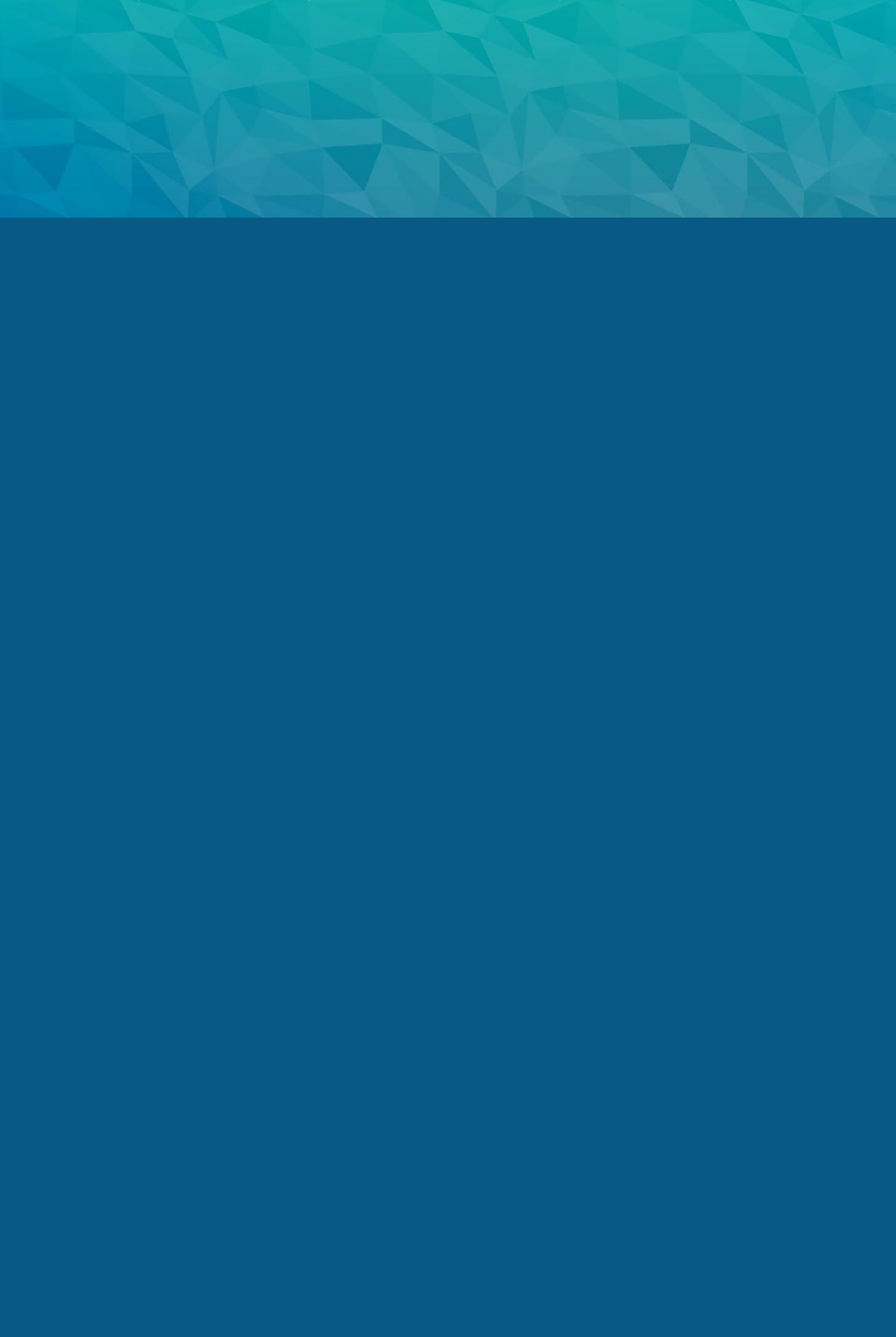
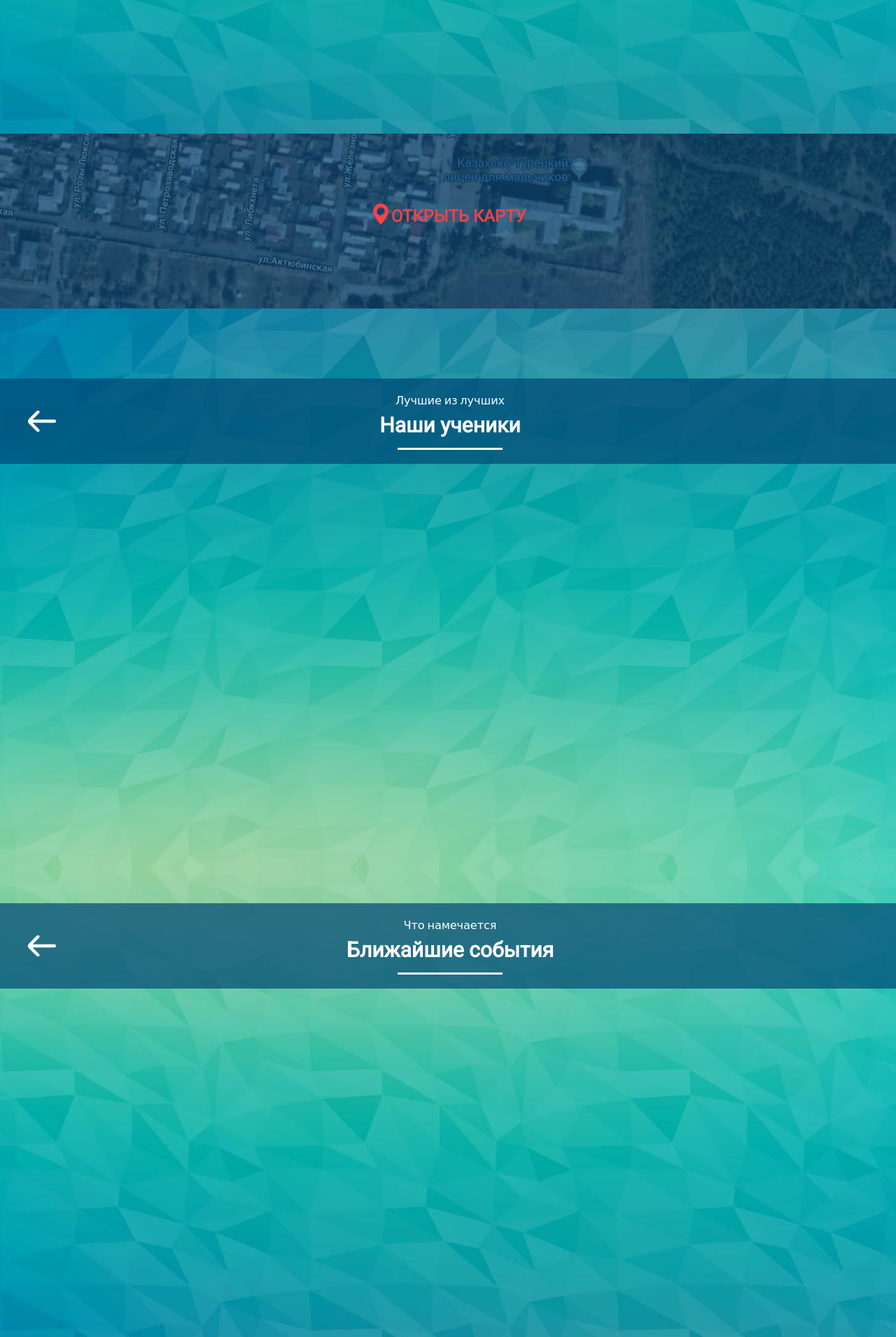
Before and after one commit to Lelxuch/RepProject, a PHP site: page / in a window 1280 px wide. Shown: the part 4489-6400 px from the top of the page at 70% size. Before the commit the page ends 4800 px from the top, so only its background shows below. Run offline with PHP 8.4, Linux system fonts and the light colour scheme; some web fonts are replaced.

Commit message:
map added

```diff
--- a/assets/style/style.css
+++ b/assets/style/style.css
@@ -667,17 +667,21 @@ h1, h2, h3, h4, h5, h6{
 	background-size: cover;
 
 	padding: 15px 0px;
-	margin-top: 60px;
+	margin-top: 0px;
 }
 
 .competition_header{
 	display: flex;
 	justify-content: flex-start;
 	align-items: center;
+
+	text-align: center;
+
+	margin: 0 auto;
 }
 
 .competition_head_item{
-	width: 44%;
+	width: 34%;
 }
 
 .competition_head_arrow{
@@ -694,6 +698,7 @@ h1, h2, h3, h4, h5, h6{
 .competition_head_title{
 	font-size: 30px;
 	font-weight: 700;
+	margin: 0 auto;
 }
 
 .competition_head_title::after{
@@ -705,6 +710,7 @@ h1, h2, h3, h4, h5, h6{
 	width: 150px;
 	height: 3px;
 
+	margin: 0 auto;
 	margin-top: 10px;
 }
 
@@ -736,3 +742,371 @@ h1, h2, h3, h4, h5, h6{
 
 	margin-top: 7%;
 }
+/*Map*/
+.map{
+	background: url("../images/map/map_background.jpg") no-repeat center;
+	background: cover;
+	height: 250px;
+	width: 100%;
+
+	margin-top: -120px;
+}
+.map_content{
+	display: flex;
+	justify-content: center;
+	align-items: center;
+
+	text-align: center;
+
+	margin: 0 auto;
+}
+
+.map_item{
+	margin-top: 100px;
+	display: flex;
+	justify-content: flex-start;
+}
+
+.map_flag{
+	width: 30px;
+	height: 30px;
+}
+
+.map_title{
+	text-decoration: none;
+	text-transform: uppercase;
+
+	font-size: 24px;
+	font-weight: 700;
+}
+
+.map_link{
+	text-decoration: none;
+	color: #ea4349;
+}
+
+.map_link:hover{
+	text-decoration: underline;
+}
+
+/*The best*/
+.rating{
+	display: flex;
+	flex-direction: column;
+	justify-content: flex-start;
+
+	background: url("../images/rating/rating_background.jpg") no-repeat center;
+	background-size: cover;
+
+	width: 100%;
+	height: 100vh;
+}
+
+/*Admission -> Header*/
+.rating_all_header{
+	background: url("../images/filler/lightdark_blue_filler.png") no-repeat center;
+	background-size: cover;
+
+	padding: 20px 0px;
+	margin-top: 100px;
+}
+
+.rating_header{
+	display: flex;
+	justify-content: flex-start;
+	align-items: center;
+}
+
+.rating_head_item{
+	width: 33.5%;
+}
+
+.rating_head_arrow{
+	display: flex;
+	width: 100%;
+
+	background: url("../images/arrow/arrow_white.png") no-repeat center;
+	background-size: cover;
+
+	height: 30px;
+	width: 40px;
+}
+
+.rating_head_inner{
+	text-align: center;
+}
+
+.rating_head_title{
+	font-size: 30px;
+	font-weight: 700;
+
+	color: #fff;
+
+	margin: 0 auto;
+}
+
+.rating_head_title:after{
+	display: block;
+	content: "";
+
+	background: #fff;
+
+	width: 150px;
+	height: 3px;
+
+	margin: 0 auto;
+	margin-top: 10px;
+}
+
+.rating_head_subtitle{
+	font-size: 16px;
+	font-family: 'Kaushan Script', cursive;
+
+	color: #fff;
+
+	margin: 0 auto;
+}
+/*Event*/
+.event{
+	display: flex;
+	flex-direction: column;
+	justify-content: flex-start;
+
+	background: url("../images/event/event_background_reverse.jpg") no-repeat center;
+	background-size: cover;
+
+	width: 100%;
+	height: 100vh;
+}
+
+/*Admission -> Header*/
+.event_all_header{
+	background: url("../images/filler/lightdark_blue_filler.png") no-repeat center;
+	background-size: cover;
+
+	padding: 20px 0px;
+	margin-top: 50px;
+}
+
+.event_header{
+	display: flex;
+	justify-content: flex-start;
+	align-items: center;
+}
+
+.event_head_item{
+	width: 33.5%;
+}
+
+.event_head_arrow{
+	display: flex;
+	width: 100%;
+
+	background: url("../images/arrow/arrow_white.png") no-repeat center;
+	background-size: cover;
+
+	height: 30px;
+	width: 40px;
+}
+
+.event_head_inner{
+	text-align: center;
+}
+
+.event_head_title{
+	font-size: 30px;
+	font-weight: 700;
+
+	color: #fff;
+
+	margin: 0 auto;
+}
+
+.event_head_title:after{
+	display: block;
+	content: "";
+
+	background: #fff;
+
+	width: 150px;
+	height: 3px;
+
+	margin: 0 auto;
+	margin-top: 10px;
+}
+
+.event_head_subtitle{
+	font-size: 16px;
+	font-family: 'Kaushan Script', cursive;
+
+	color: #fff;
+
+	margin: 0 auto;
+}
+
+/*Blog*/
+.blog{
+	display: flex;
+	flex-direction: column;
+	justify-content: flex-start;
+
+	background: url("../images/blog/blog_background.jpg") no-repeat center;
+	background-size: cover;
+
+	width: 100%;
+	height: 100vh;
+}
+
+/*Admission -> Header*/
+.blog_all_header{
+	background: url("../images/filler/lightdark_blue_filler.png") no-repeat center;
+	background-size: cover;
+
+	padding: 20px 0px;
+	margin-top: 50px;
+}
+
+.blog_header{
+	display: flex;
+	justify-content: flex-start;
+	align-items: center;
+}
+
+.blog_head_item{
+	width: 33.5%;
+}
+
+.blog_head_arrow{
+	display: flex;
+	width: 100%;
+
+	background: url("../images/arrow/arrow_white.png") no-repeat center;
+	background-size: cover;
+
+	height: 30px;
+	width: 40px;
+}
+
+.blog_head_inner{
+	text-align: center;
+}
+
+.blog_head_title{
+	font-size: 30px;
+	font-weight: 700;
+
+	color: #fff;
+
+	margin: 0 auto;
+}
+
+.blog_head_title:after{
+	display: block;
+	content: "";
+
+	background: #fff;
+
+	width: 150px;
+	height: 3px;
+
+	margin: 0 auto;
+	margin-top: 10px;
+}
+
+.blog_head_subtitle{
+	font-size: 16px;
+	font-family: 'Kaushan Script', cursive;
+
+	color: #fff;
+
+	margin: 0 auto;
+}
+
+/*Blog -> Post*/
+.blog_posts{
+	display: flex;
+	justify-content: center;
+	margin-top: 120px;
+}
+
+.blog_item{
+	width: 30%;
+	margin: 0px 30px;
+}
+
+.blog_item_header{
+	position: relative;
+}
+
+.blog_photo{
+	width: 100%;
+	height: auto;
+}
+
+.blog_date{
+	position: absolute;
+
+	padding: 5px 10px;
+
+	left: -13px;
+	bottom: 15px;
+	z-index: 1;
+
+	font-style: italic;
+	font-weight: 300;
+	text-align: center;
+
+	background: url("../images/filler/lightdark_blue_filler.png");
+}
+
+.blog_date_day{
+	font-size: 30px;
+	font-weight: 700;
+	font-style: normal;
+}
+
+.blog_title{
+	font-size: 14px;
+	color: #fff;
+
+	text-decoration: none;
+	text-transform: uppercase;
+}
+
+.blog_title:hover{
+	text-decoration: underline;
+}
+
+.blog_text{
+	margin-top: 3px;
+	margin-bottom: 15px;
+
+	font-size: 15px;
+	color: #f6eef4;
+
+	height: 40px;
+
+	overflow: hidden;
+	text-overflow: clip;
+}
+
+.blog_footer{
+	padding-top: 7px;
+
+	border-top: 1px solid #f6eef4;
+	color: #f6eef4;
+
+	font-size: 15px;
+	font-weight: 300;
+	font-style: italic;
+}
+
+.blog_stat_item{
+	display: inline-block;
+	margin-right: 10px;
+}
+
+.blog_stat_photo{
+	width: 15px;
+	height: 15px;
+}
--- a/index.html
+++ b/index.html
@@ -18,7 +18,7 @@
 						<a class="nav_link" href="#" onclick="slowScroll('#admission_link')">Поступающим</a>
 						<a class="nav_link" href="#">Наши ученики</a>
 						<a class="nav_link" href="#">Ближайшие события</a>
-						<a class="nav_link" href="#">Блог</a>
+						<a class="nav_link" href="#" onclick="slowScroll('#blog_link')">Блог</a>
 					</nav>
 				</div>
 			</div>
@@ -308,10 +308,165 @@
 		</div>
 	</div>
 
-	<div class="blog">
+	<div class="map">
 		<div class="container">
+			<div class="map_content">
+				<div class="map_item">
+					<img src="assets/images/map/map_flag.png" class="map_flag">
+					<div class="map_title">
+						<a class="map_link" target="_blank" href="https://www.google.kz/maps/place/%D0%9A%D0%B0%D0%B7%D0%B0%D1%85%D1%81%D0%BA%D0%BE-%D0%A2%D1%83%D1%80%D0%B5%D1%86%D0%BA%D0%B8%D0%B9+%D0%BB%D0%B8%D1%86%D0%B5%D0%B9+%D0%B4%D0%BB%D1%8F+%D0%BC%D0%B0%D0%BB%D1%8C%D1%87%D0%B8%D0%BA%D0%BE%D0%B2/@49.8462011,73.200645,483m/data=!3m1!1e3!4m5!3m4!1s0x424348eaf0d3a153:0x553f8563fa7754dd!8m2!3d49.8465131!4d73.2013511">Открыть карту</a>
+					</div>
+				</div>
+			</div>
+		</div>
+	</div>
 
-		</div>
+	<div class="rating">
+		<div class="rating_all_header">
+		   <div class="container">
+			   <div class="rating_header">
+				   <div class="rating_head_item">
+					   <a class="rating_head_arrow" href="#" onclick="slowScroll('#intro_link')"></a>
+				   </div>
+				   <div class="rating_head_item">
+					   <div class="rating_head_inner">
+						   <div class="rating_head_subtitle">
+						   	   Лучшие из лучших
+						   </div>
+						   <div class="rating_head_title">
+							   Наши ученики
+						   </div>
+					   </div>
+				   </div>
+			   </div>
+		   </div>
+	   </div>
+	</div>
+
+	<div class="event">
+		<div class="event_all_header">
+		   <div class="container">
+			   <div class="event_header">
+				   <div class="event_head_item">
+					   <a class="event_head_arrow" href="#" onclick="slowScroll('#intro_link')"></a>
+				   </div>
+				   <div class="event_head_item">
+					   <div class="event_head_inner">
+						   <div class="event_head_subtitle">
+							   Что намечается
+						   </div>
+						   <div class="event_head_title">
+							   Ближайшие события
+						   </div>
+					   </div>
+				   </div>
+			   </div>
+		   </div>
+	   </div>
+	</div>
+
+	<div class="blog" id="blog_link">
+		<div class="blog_all_header">
+		   <div class="container">
+			   <div class="blog_header">
+				   <div class="blog_head_item">
+					   <a class="blog_head_arrow" href="#" onclick="slowScroll('#intro_link')"></a>
+				   </div>
+				   <div class="blog_head_item">
+					   <div class="blog_head_inner">
+						   <div class="blog_head_subtitle">
+							   Наши истории
+						   </div>
+						   <div class="blog_head_title">
+							   Последние статьи
+						   </div>
+					   </div>
+				   </div>
+			   </div>
+		   </div>
+	   </div>
+	   	<div class="container">
+			<div class="blog_posts">
+				<div class="blog_item">
+					<div class="blog_item_header">
+						<a href="#">
+							<img class="blog_photo" src="assets/images/blog/post1.jpg">
+						</a>
+						<div class="blog_date">
+							<div class="blog_date_day">23</div>Ноябрь
+						</div>
+					</div>
+					<div class="blog_item_content">
+						<a href="#" class="blog_title"><div>Книги</div></a>
+						<div class="blog_text">Lorem ipsum dolor sit amet, consectetur adipiscing elit, sed do eiusmod tempor incididunt ut labore et dolore magna aliqua.</div>
+					</div>
+					<div class="blog_footer">
+						<div class="blog_stat">
+							<div class="blog_stat_item">
+								<img src="assets/images/blog/view.png" class="blog_stat_photo">
+								453
+							</div>
+							<div class="blog_stat_item">
+								<img src="assets/images/blog/like.png" class="blog_stat_photo">
+								42
+							</div>
+						</div>
+					</div>
+				</div>
+				<div class="blog_item">
+					<div class="blog_item_header">
+						<a href="#">
+							<img class="blog_photo" src="assets/images/blog/post1.jpg">
+						</a>
+						<div class="blog_date">
+							<div class="blog_date_day">23</div>Ноябрь
+						</div>
+					</div>
+					<div class="blog_item_content">
+						<a href="#" class="blog_title"><div>Книги</div></a>
+						<div class="blog_text">Lorem ipsum dolor sit amet, consectetur adipiscing elit, sed do eiusmod tempor incididunt ut labore et dolore magna aliqua.</div>
+					</div>
+					<div class="blog_footer">
+						<div class="blog_stat">
+							<div class="blog_stat_item">
+								<img src="assets/images/blog/view.png" class="blog_stat_photo">
+								453
+							</div>
+							<div class="blog_stat_item">
+								<img src="assets/images/blog/like.png" class="blog_stat_photo">
+								42
+							</div>
+						</div>
+					</div>
+				</div>
+				<div class="blog_item">
+					<div class="blog_item_header">
+						<a href="#">
+							<img class="blog_photo" src="assets/images/blog/post1.jpg">
+						</a>
+						<div class="blog_date">
+							<div class="blog_date_day">23</div>Ноябрь
+						</div>
+					</div>
+					<div class="blog_item_content">
+						<a href="#" class="blog_title"><div>Книги</div></a>
+						<div class="blog_text">Lorem ipsum dolor sit amet, consectetur adipiscing elit, sed do eiusmod tempor incididunt ut labore et dolore magna aliqua.</div>
+					</div>
+					<div class="blog_footer">
+						<div class="blog_stat">
+							<div class="blog_stat_item">
+								<img src="assets/images/blog/view.png" class="blog_stat_photo">
+								453
+							</div>
+							<div class="blog_stat_item">
+								<img src="assets/images/blog/like.png" class="blog_stat_photo">
+								42
+							</div>
+						</div>
+					</div>
+				</div>
+		   	</div>
+	   	</div>
 	</div>
 
 	<script src="https://ajax.googleapis.com/ajax/libs/jquery/3.3.1/jquery.min.js"></script>
```
Also changed, not shown: assets/images/blog/blog_background.jpg (added), assets/images/blog/like.png (added), assets/images/blog/post1.jpg (added), assets/images/blog/view.png (added), assets/images/event/event_background_reverse.jpg (added), assets/images/map/map_background.jpg (added), assets/images/map/map_flag.png (added), assets/images/rating/rating_background.jpg (added).
